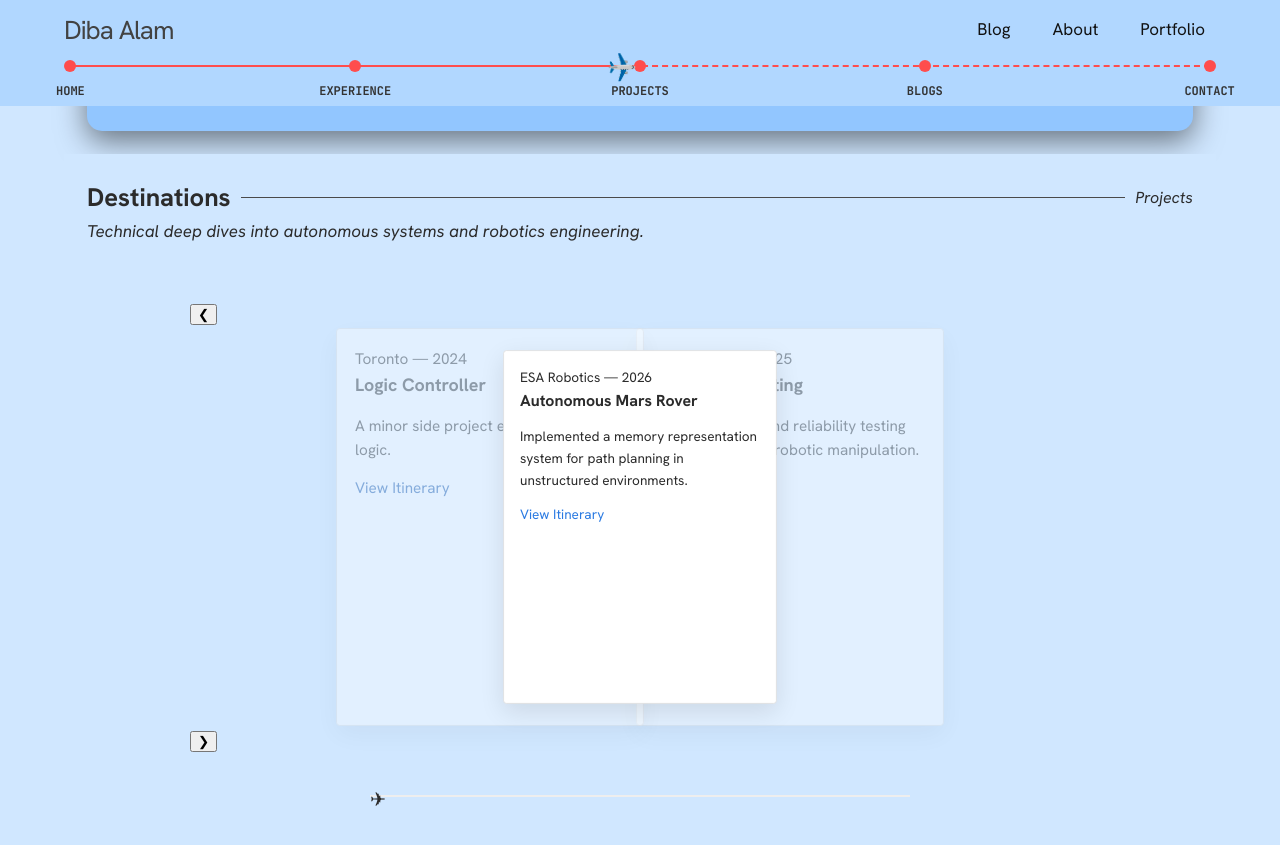
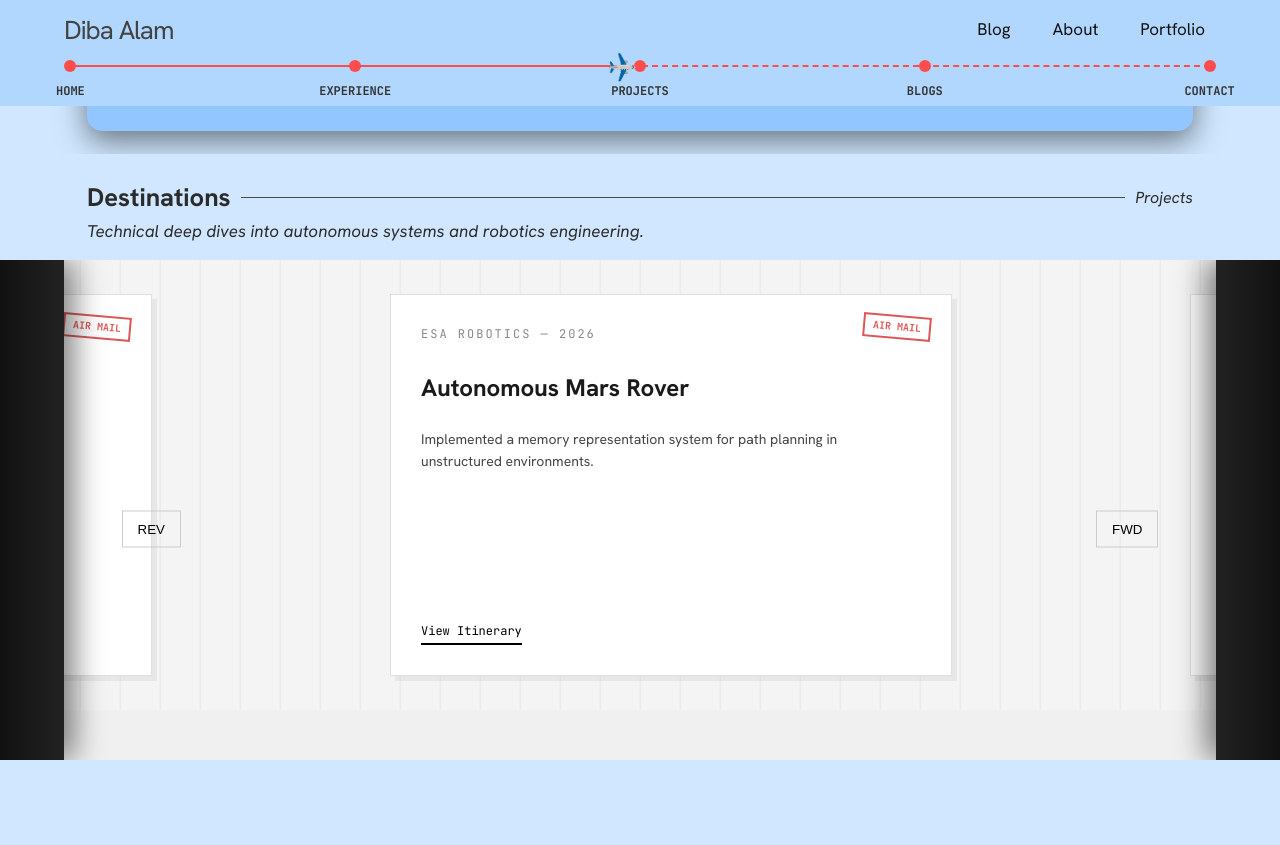
Before and after one commit to dibaalam/dibaalam.github.io, a Jekyll site: the page built from index.md, in a window 1280 px wide and 900 px high, scrolled down 1462 px. Shown: the top 845 px of the window. Built offline with Jekyll 4.4.1, drawn with Linux system fonts in a browser that asks for light colours.

Commit message:
feat: implement infinite carousel for project postcards - Replaced typical scroll with clone and teleport rig for hidden restart at beginning - Added temporary postcards for a three-card viewport on desktop - Designed belt background to scroll with cards and cargo bay

```diff
--- a/_sass/_carousel.scss
+++ b/_sass/_carousel.scss
@@ -1,75 +1,166 @@
 .carousel-container {
   position: relative;
   width: 100%;
-  max-width: 900px;
-  margin: 0 auto;
-  padding: 40px 0;
-  overflow: hidden;
-}
-
-.carousel-track {
+  max-height: 600px;
+  margin: 80px auto;
   display: flex;
-  justify-content: center;
+  flex-direction: column;
   align-items: center;
-  perspective: 1000px;
-  height: 400px;
 }
 
 .postcard-card {
-  position: absolute;
-  width: 300px;
-  height: 400px;
-  background: #fff;
-  border: 1px solid #ddd;
-  border-radius: 4px;
-  box-shadow: 0 10px 30px rgba(0,0,0,0.1);
-  transition: all 0.5s cubic-bezier(0.4, 0, 0.2, 1);
-  opacity: 0;
-  transform: scale(0.8) translateX(0);
-  pointer-events: none;
+  width: 100%;
+  height: 320px;
+  background: #ffffff;
+  border: 1px solid #e0e0e0;
+  position: relative;
   display: flex;
-  padding: 20px;
+  flex-direction: column;
+  padding: 30px;
+  box-shadow: 5px 5px 0px rgba(0,0,0,0.05); /* Technical flat shadow */
+  transition: transform 0.3s ease, box-shadow 0.3s ease;
 
-  &.active {
-    opacity: 1;
-    transform: scale(1.1) zIndex(10);
-    pointer-events: auto;
-    z-index: 3;
-  }
-
-  &.prev-slide {
-    opacity: 0.4;
-    transform: translateX(-150px) scale(0.9);
-    z-index: 1;
-  }
-
-  &.next-slide {
-    opacity: 0.4;
-    transform: translateX(150px) scale(0.9);
-    z-index: 1;
+  // Add a "Sticker" or "Postmark" in the corner
+  &::before {
+    content: "AIR MAIL";
+    position: absolute;
+    top: 20px;
+    right: 20px;
+    border: 2px solid #d32f2f;
+    color: #d32f2f;
+    padding: 2px 8px;
+    font-family: 'JetBrains Mono', monospace; // Or your mono font
+    font-size: 10px;
+    font-weight: bold;
+    transform: rotate(5deg);
+    opacity: 0.8;
   }
 }
 
-// Progress Bar Styling
-.progress-path {
-  width: 60%;
-  height: 2px;
-  background: #eee;
-  margin: 40px auto;
-  position: relative;
+// Navigation Arrows - Let's make them more industrial
+.nav-btn {
+  position: absolute;
+  top: 50%;
+  transform: translateY(-50%);
+  background: none;
+  border: 1px solid #ccc;
+  padding: 10px 15px;
+  cursor: pointer;
+  z-index: 10;
+  transition: all 0.3s;
+
+  &:hover {
+    background: #000;
+    color: #fff;
+  }
+
+  &.prev { left: 5%; }
+  &.next { right: 5%; }
 }
 
-.progress-line {
-  width: 0%;
-  height: 100%;
-  background: #333;
-  transition: width 0.5s ease;
+
+.airport-terminal {
+  position: relative;
+  width: 100vw;
+  left: 50%;
+  right: 50%;
+  margin-left: -50vw;
+  margin-right: -50vw;
+  overflow: hidden;
+  height: 500px;
+  background: #f0f0f0; // Or your background color
 }
 
-.plane-icon {
+.cargo-bay {
   position: absolute;
-  top: -10px;
-  left: 0%;
-  transition: left 0.5s ease;
-  font-size: 1.2rem;
+  top: 0;
+  bottom: 0;
+  width: 5%;
+  background: #1a1a1a;
+  z-index: 10;
+
+  &.entry {
+    left: 0;
+    background: linear-gradient(to right, #111, #222);
+    box-shadow: 10px 0 30px rgba(0,0,0,0.5);
+  }
+
+  &.exit {
+    right: 0;
+    background: linear-gradient(to left, #111, #222);
+    box-shadow: -10px 0 30px rgba(0,0,0,0.5);
+  }
 }
+
+.conveyor-belt {
+  width: 100%;
+  height: 450px;
+  margin: 0 auto;
+  background: #f4f4f4;
+  overflow: hidden;
+  position: relative;
+  display: flex;
+  align-items: center;
+
+  // Subtle Belt Slats
+  background-image: linear-gradient(90deg,
+    rgba(0,0,0,0.03) 1px,
+    transparent 1px,
+    transparent 39px,
+    rgba(0,0,0,0.03) 40px);
+  background-size: 40px 100%;
+}
+
+.belt-track {
+  display: flex;
+  align-items: center;
+  padding-left: calc(50% - 250px);
+  will-change: transform;
+}
+
+.postcard-wrapper {
+  flex: 0 0 500px;
+  margin-right: 300px; /* Increased gap for better visual breathing room */
+  padding: 20px 0;
+  perspective: 1000px;
+}
+
+.postmark {
+  font-family: 'JetBrains Mono', monospace;
+  font-size: 12px;
+  color: #888;
+  text-transform: uppercase;
+  letter-spacing: 2px;
+  margin-bottom: 15px;
+}
+
+h3 {
+  font-size: 24px;
+  margin: 10px 0;
+  font-weight: 700;
+  color: #1a1a1a;
+}
+
+.typewriter-text {
+  font-size: 14px;
+  line-height: 1.6;
+  color: #444;
+  flex-grow: 1; /* Pushes the link to the bottom */
+  margin-top: 10px;
+}
+
+.ticket-link {
+  align-self: flex-start;
+  font-family: 'JetBrains Mono', monospace;
+  font-size: 12px;
+  text-decoration: none;
+  color: #000;
+  border-bottom: 2px solid #000;
+  padding-bottom: 2px;
+  transition: all 0.2s;
+
+  &:hover {
+    background: #000;
+    color: #fff;
+  }
+}
--- a/assets/js/main.js
+++ b/assets/js/main.js
@@ -76,44 +76,72 @@ document.addEventListener("DOMContentLoaded", () => {
   typewriterTargets.forEach(el => observer.observe(el));
 
   // --- 3. PROJECT POSTCARD CAROUSEL LOGIC ---
-  const carouselTrack = document.querySelector('.carousel-track');
+  const beltContainer = document.querySelector('.conveyor-belt');
+  const beltTrack = document.getElementById('beltTrack');
 
-  if (carouselTrack) {
-    let currentIndex = 0;
-    const slides = document.querySelectorAll('.postcard-card');
-    const totalSlides = slides.length;
+  if (beltTrack && beltContainer) {
+    const stepValue = 800; // Updated to match the new card width + margin (500px + 300px currently)
+    const bufferCount = 2;
 
-    // Define globally so buttons can access it
+    const allSlides = document.querySelectorAll('.postcard-wrapper');
+    const totalRealSlides = allSlides.length - (bufferCount * 2);
+
+    let currentIndex = bufferCount;
+    let isTransitioning = false;
+
     window.moveCarousel = (direction) => {
-      currentIndex = (currentIndex + direction + totalSlides) % totalSlides;
-      updateCarousel();
+      if (isTransitioning) return;
+      currentIndex += direction;
+      updateBeltPosition(true);
     };
 
-    function updateCarousel() {
-      slides.forEach((slide, index) => {
-        slide.classList.remove('active', 'prev-slide', 'next-slide');
+    function updateBeltPosition(withTransition) {
+      isTransitioning = true;
 
-        if (index === currentIndex) {
-          slide.classList.add('active');
-        } else if (index === (currentIndex - 1 + totalSlides) % totalSlides) {
-          slide.classList.add('prev-slide');
-        } else if (index === (currentIndex + 1) % totalSlides) {
-          slide.classList.add('next-slide');
+      const transitionStyle = withTransition ? 'transform 0.8s cubic-bezier(0.65, 0, 0.35, 1)' : 'none';
+      beltTrack.style.transition = transitionStyle;
+      beltContainer.style.transition = withTransition ? 'background-position 0.8s cubic-bezier(0.65, 0, 0.35, 1)' : 'none';
+
+      const offset = currentIndex * stepValue;
+      beltTrack.style.transform = `translateX(-${offset}px)`;
+      beltContainer.style.backgroundPosition = `-${offset}px 0`;
+
+      if (!withTransition) {
+        syncActiveState();
+        isTransitioning = false;
+        return;
+      }
+
+      beltTrack.addEventListener('transitionend', function handleEnd() {
+        isTransitioning = false;
+
+        // Teleport back to beginning state after reaching the clones
+        if (currentIndex > (totalRealSlides + bufferCount - 1)) {
+          currentIndex = bufferCount;
+          updateBeltPosition(false);
+        } else if (currentIndex < bufferCount) {
+          currentIndex = totalRealSlides + bufferCount - 1;
+          updateBeltPosition(false);
         }
-      });
 
-      // Update Carousel Progress Bar
-      const progressLine = document.getElementById('progressLine');
-      const planeIcon = document.getElementById('planeIcon');
-
-      if (progressLine && planeIcon) {
-        const progressPercentage = (currentIndex / (totalSlides - 1)) * 100;
-        progressLine.style.width = `${progressPercentage}%`;
-        planeIcon.style.left = `${progressPercentage}%`;
-      }
+        syncActiveState();
+        beltTrack.removeEventListener('transitionend', handleEnd);
+      }, { once: true });
     }
 
-    // Initialize state
-    updateCarousel();
+    function syncActiveState() {
+      allSlides.forEach((slide, index) => {
+        slide.classList.toggle('active', index === currentIndex);
+      });
+    }
+
+    // Optional keyboard navigation
+    document.addEventListener('keydown', (e) => {
+      if (e.key === "ArrowLeft") window.moveCarousel(-1);
+      if (e.key === "ArrowRight") window.moveCarousel(1);
+    });
+
+    // Home the rig
+    updateBeltPosition(false);
   }
 });
--- a/index.md
+++ b/index.md
@@ -94,32 +94,54 @@ destinations:
     <div class="description-text-box">
       <p>Technical deep dives into autonomous systems and robotics engineering.</p>
     </div>
-
-    <div class="carousel-container">
-      <button class="nav-btn prev" onclick="moveCarousel(-1)">&#10094;</button>
-
-      <div class="carousel-track">
-        {% assign featured_projects = site.data.projects | where: "featured", true %}
-        {% for project in featured_projects %}
-          <div class="postcard-card {% if forloop.first %}active{% endif %}">
-            <div class="postcard-inner">
-              <div class="postcard-content">
-                <span class="postmark">{{ project.location }} — {{ project.date }}</span>
-                <h3>{{ project.title }}</h3>
-                <p class="typewriter-text">{{ project.description }}</p>
-                <a href="{{ project.link | relative_url }}" class="ticket-link">View Itinerary</a>
-              </div>
+    <div class="airport-terminal">
+      <div class="cargo-bay entry"></div>
+      <div class="cargo-bay exit"></div>
+      <div class="conveyor-belt">
+        <div class="belt-track" id="beltTrack">
+          {% assign featured_projects = site.data.projects | where: "featured", true %}
+          {% for project in featured_projects offset: 1 %}
+          <div class="postcard-wrapper clone">
+            <div class="postcard-card">
+              <span class="postmark">{{ project.location }} — {{ project.date }}</span>
+              <h3>{{ project.title }}</h3>
+              <p class="typewriter-text">{{ project.description }}</p>
+              <a href="{{ project.link | relative_url }}" class="ticket-link">View Itinerary</a>
             </div>
           </div>
-        {% endfor %}
+          {% endfor %}
+          {% for project in featured_projects %}
+          <div class="postcard-wrapper">
+            <div class="postcard-card">
+              <span class="postmark">{{ project.location }} — {{ project.date }}</span>
+              <h3>{{ project.title }}</h3>
+              <p class="typewriter-text">{{ project.description }}</p>
+              <a href="{{ project.link | relative_url }}" class="ticket-link">View Itinerary</a>
+            </div>
+          </div>
+          {% endfor %}
+          {% for project in featured_projects limit: 2%}
+          <div class="postcard-wrapper clone">
+            <div class="postcard-card">
+              <span class="postmark">{{ project.location }} — {{ project.date }}</span>
+              <h3>{{ project.title }}</h3>
+              <p class="typewriter-text">{{ project.description }}</p>
+              <a href="{{ project.link | relative_url }}" class="ticket-link">View Itinerary</a>
+            </div>
+          </div>
+          {% endfor %}
+        </div>
       </div>
+    </div>
 
-      <button class="nav-btn next" onclick="moveCarousel(1)">&#10095;</button>
+    <div class="carousel-controls">
+      <button class="nav-btn prev" onclick="moveCarousel(-1)">
+        <span class="label">REV</span>
+      </button>
 
-      <div class="progress-path">
-        <div class="progress-line" id="progressLine"></div>
-        <div class="plane-icon" id="planeIcon">✈</div>
-      </div>
+      <button class="nav-btn next" onclick="moveCarousel(1)">
+        <span class="label">FWD</span>
+      </button>
     </div>
 
 
@@ -172,36 +194,3 @@ destinations:
 
 
 <script src="{{ '/assets/js/main.js' | relative_url }}"></script>
-
-<script>
-let currentIndex = 0;
-const slides = document.querySelectorAll('.postcard-card');
-const totalSlides = slides.length;
-
-function updateCarousel() {
-  slides.forEach((slide, index) => {
-    slide.classList.remove('active', 'prev-slide', 'next-slide');
-
-    if (index === currentIndex) {
-      slide.classList.add('active');
-    } else if (index === (currentIndex - 1 + totalSlides) % totalSlides) {
-      slide.classList.add('prev-slide');
-    } else if (index === (currentIndex + 1) % totalSlides) {
-      slide.classList.add('next-slide');
-    }
-  });
-
-  // Update Progress Bar/Plane
-  const progress = (currentIndex / (totalSlides - 1)) * 100;
-  document.getElementById('progressLine').style.width = `${progress}%`;
-  document.getElementById('planeIcon').style.left = `${progress}%`;
-}
-
-function moveCarousel(direction) {
-  currentIndex = (currentIndex + direction + totalSlides) % totalSlides;
-  updateCarousel();
-}
-
-// Initialize
-updateCarousel();
-</script>
```
